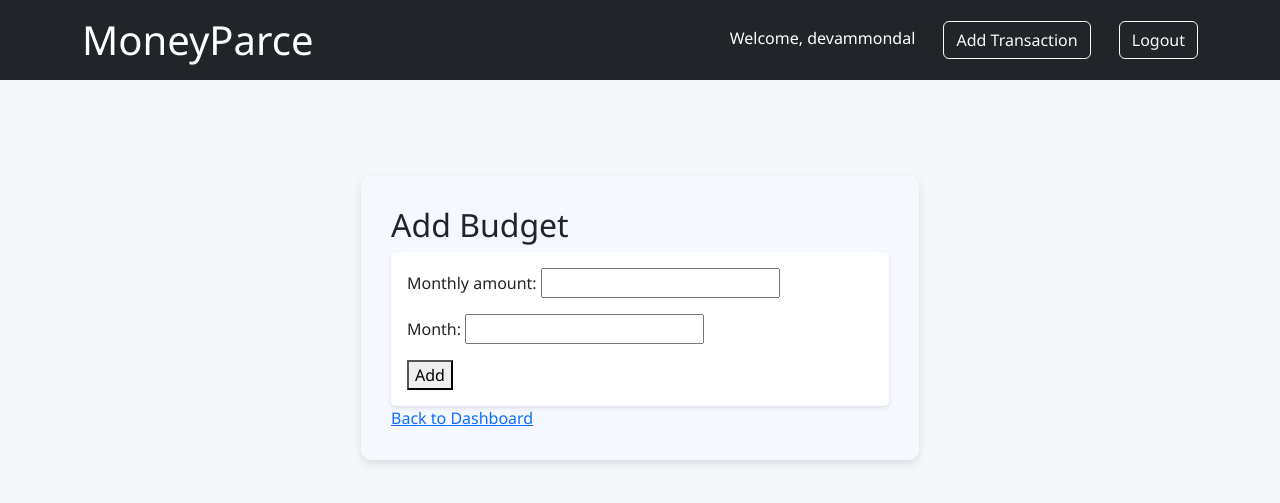
After one commit to Dodesimo/CS2340Project2, a Django app: page /new/ in a window 1280 px wide. The commit adds this page. Shown: the top 503 px of the page. Run offline with Django 5.2, Linux system fonts and the light colour scheme; a user stored in the database is signed in.

Commit message:
Added budget feature

```diff
--- a/moneyparce/tracker/forms.py
+++ b/moneyparce/tracker/forms.py
@@ -1,5 +1,5 @@
 from django import forms
-from .models import Transaction
+from .models import Transaction, Budget
 
 class TransactionForm(forms.ModelForm):
     class Meta:
@@ -9,3 +9,8 @@ class TransactionForm(forms.ModelForm):
             'date': forms.DateInput(attrs={'type': 'date'}),
             'description': forms.TextInput(attrs={'placeholder': 'e.g., Grocery shopping'}),
         }
+
+class BudgetForm(forms.ModelForm):
+    class Meta:
+        model = Budget
+        fields = ['monthly_amount', 'month']
--- a/moneyparce/tracker/models.py
+++ b/moneyparce/tracker/models.py
@@ -28,3 +28,11 @@ class TransactionReportProxy(User):
         proxy = True
         verbose_name = "💳 Transaction Report"
         verbose_name_plural = "💳 Transaction Report"
+
+class Budget(models.Model):
+    user = models.ForeignKey(User, on_delete=models.CASCADE)
+    monthly_amount = models.DecimalField(max_digits=10, decimal_places=2)
+    month = models.DecimalField(max_digits=4, decimal_places=0)
+
+    def __str__(self):
+        return f"{self.user.username}: {self.monthly_amount} for the month of {self.month}"
--- /dev/null
+++ b/moneyparce/tracker/templates/tracker/add_budget.html
@@ -0,0 +1,13 @@
+{% extends 'tracker/base.html' %}
+
+{% block content %}
+<div class="form-container">
+    <h2>Add Budget</h2>
+    <form method="post" class="budget-form">
+        {% csrf_token %}
+        {{ form.as_p }}
+        <button type="submit">Add</button>
+    </form>
+    <a href="{% url 'dashboard' %}">Back to Dashboard</a>
+</div>
+{% endblock %}
--- a/moneyparce/tracker/urls.py
+++ b/moneyparce/tracker/urls.py
@@ -6,4 +6,5 @@ urlpatterns = [
     path('add/', views.add_transaction_view, name='add_transaction'),
     path('regenerate-summary/<str:date_str>/', views.regenerate_summary_view, name='regenerate_summary'),
     path('generate-pdf/', views.generate_pdf, name='generate_pdf'),
+    path('new/', views.add_budget_view, name='add_budget'),
 ]
--- a/moneyparce/tracker/views.py
+++ b/moneyparce/tracker/views.py
@@ -1,14 +1,29 @@
 from django.shortcuts import render, redirect
 from django.contrib.auth.decorators import login_required
 from django.utils import timezone
-from .models import Transaction, TransactionSummary
-from .forms import TransactionForm
+from .models import Transaction, TransactionSummary, Budget
+from .forms import TransactionForm, BudgetForm
 from .utils import generate_daily_transaction_summary
 from datetime import datetime, timedelta
 from django.template.loader import get_template
 from django.http import HttpResponse
 from xhtml2pdf import pisa
 import io
+
+
+@login_required
+def add_budget_view(request):
+    if request.method == 'POST':
+        form = BudgetForm(request.POST)
+        if form.is_valid():
+            budget = form.save(commit=False)
+            budget.user = request.user
+            budget.save()
+
+            return redirect('/')
+    else:
+        form = BudgetForm()
+    return render(request, 'tracker/add_budget.html', {'form': form})
 
 @login_required
 def dashboard_view(request):
@@ -34,11 +49,16 @@ def dashboard_view(request):
         date__gte=today - timedelta(days=7)
     ).order_by('-date')
 
+    all_budgets = Budget.objects.filter(user=request.user).order_by('-month')
+
+
+
     context = {
         'transactions': all_transactions,
         'today_transactions': today_transactions,
         'today_summary': summary,
         'recent_summaries': recent_summaries,
+        'budgets': all_budgets,
     }
 
     return render(request, 'tracker/dashboard.html', context)
```
Also changed, not shown: moneyparce/tracker/templates/tracker/dashboard.html (+21 -0 lines).
